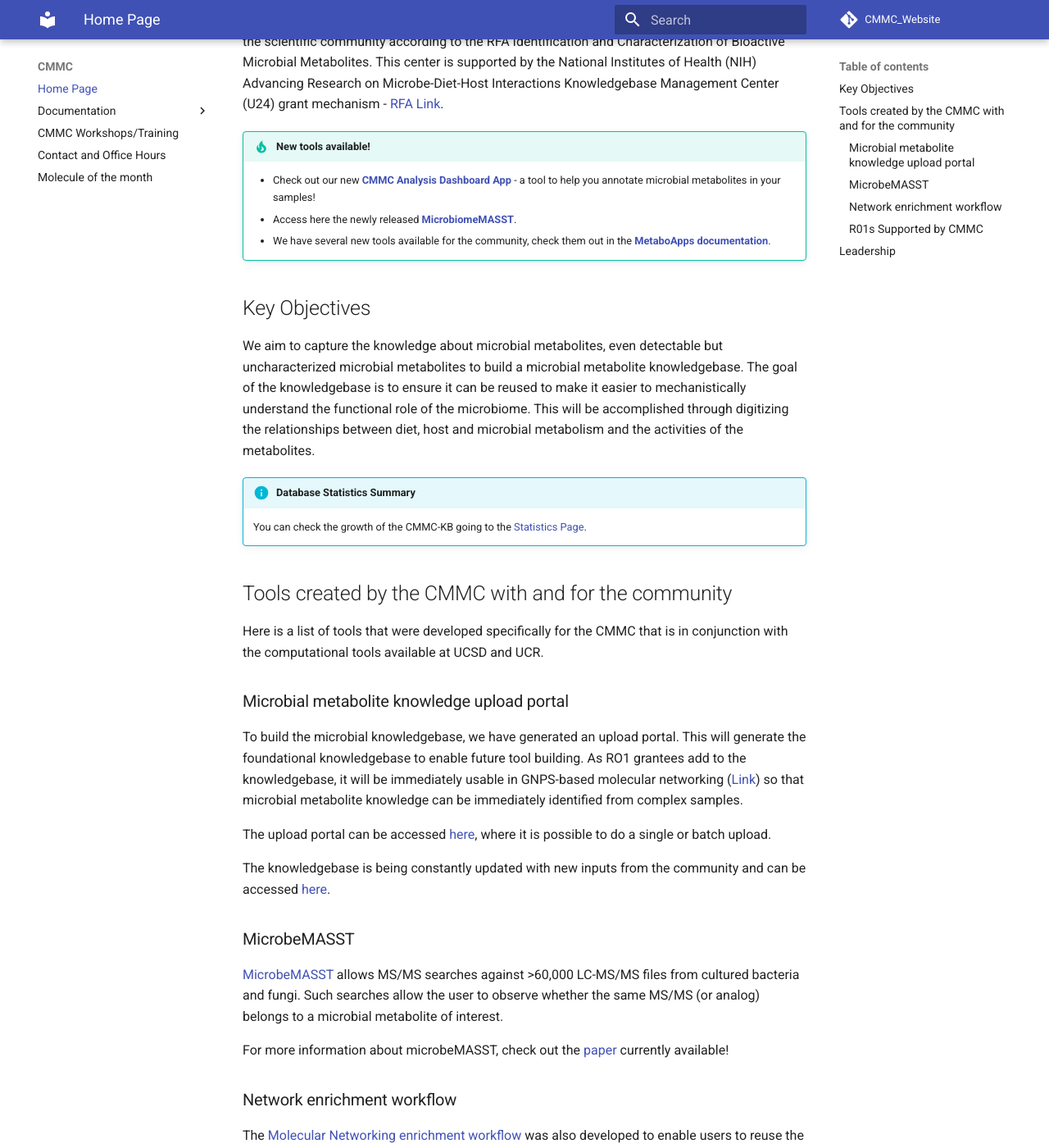
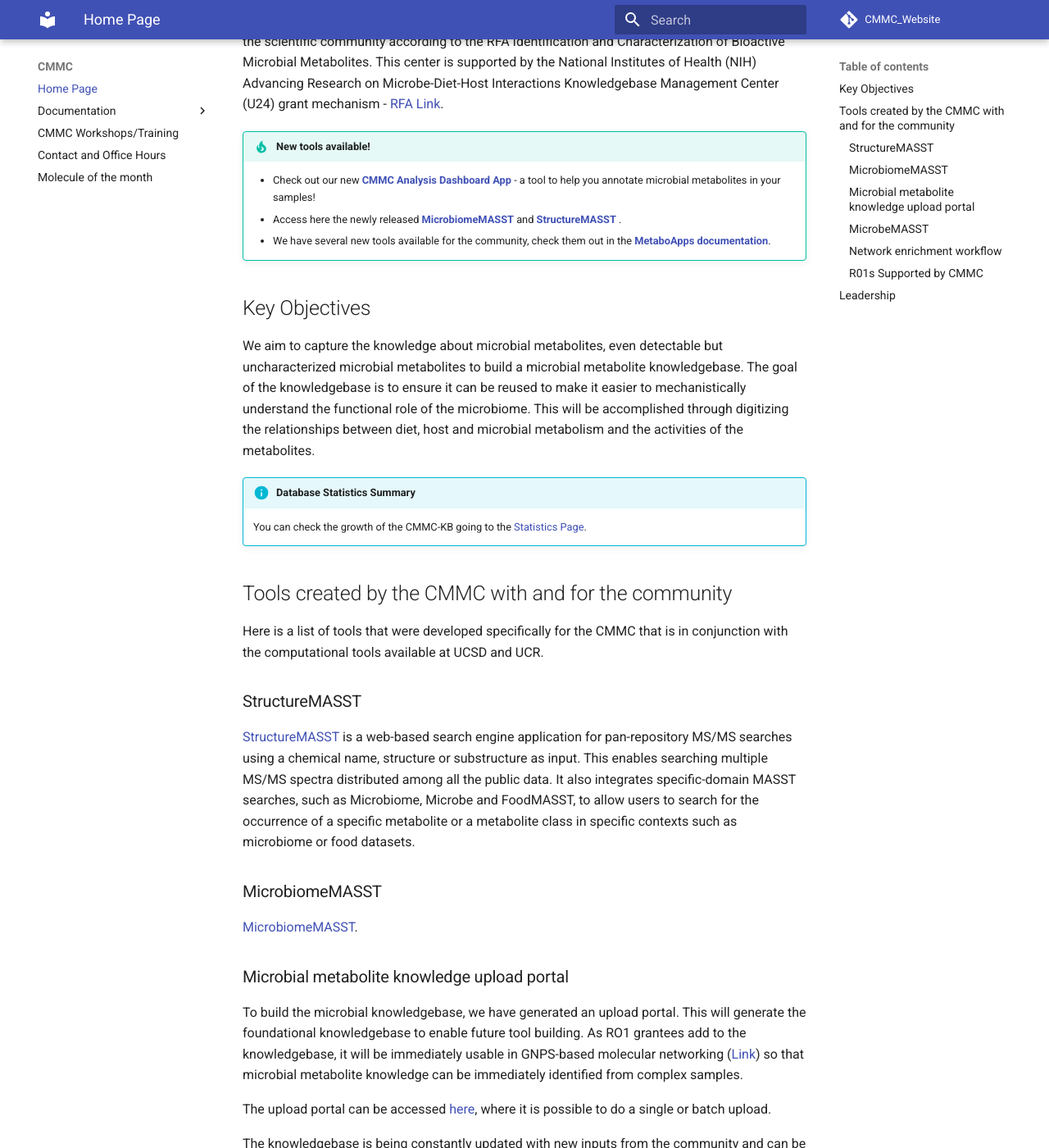
Before and after one commit to wilhan-nunes/CMMC_Website, an MkDocs documentation site: the page built from docs/index.md, in a window 1280 px wide and 1400 px high, scrolled down 582 px. Shown: the whole window at 82% size. Built offline with MkDocs 1.6.1 and Material for MkDocs 9.7.7, drawn with Linux system fonts in a browser that asks for light colours; comment, search, counter and statistics services are not loaded.

Commit message:
Update index.md to include links and descriptions for StructureMASST

```diff
--- a/docs/index.md
+++ b/docs/index.md
@@ -6,7 +6,7 @@ Welcome to the Collaborative Microbial Metabolite (CMMC) Center at the UC San Di
 
 !!! tip "New tools available!"
     - Check out our new [**CMMC Analysis Dashboard App**](https://cmmc-dashboard.gnps2.org/) - a tool to help you annotate microbial metabolites in your samples!
-    - Access here the newly released [**MicrobiomeMASST**](https://masst.gnps2.org/microbiomemasst/).
+    - Access here the newly released [**MicrobiomeMASST**](https://masst.gnps2.org/microbiomemasst/) and [**StructureMASST**](https://structure-masst.gnps2.org/) .
     - We have several new tools available for the community, check them out in the [**MetaboApps documentation**](https://wang-bioinformatics-lab.github.io/GNPS2_Documentation/metaboapps_overview/).
 
 ## Key Objectives
@@ -17,6 +17,13 @@ We aim to capture the knowledge about microbial metabolites, even detectable but
 
 ## Tools created by the CMMC with and for the community
 Here is a list of tools that were developed specifically for the CMMC that is in conjunction with the computational tools available at UCSD and UCR.
+
+### StructureMASST
+[StructureMASST](https://structure-masst.gnps2.org/) is a web-based search engine application for pan-repository MS/MS searches using a chemical name, structure or substructure as input. This enables searching multiple MS/MS spectra distributed among all the public data.
+It also integrates specific-domain MASST searches, such as Microbiome, Microbe and FoodMASST, to allow users to search for the occurrence of a specific metabolite or a metabolite class in specific contexts such as microbiome or food datasets.
+
+### MicrobiomeMASST
+[MicrobiomeMASST](https://masst.gnps2.org/microbiomemasst/).
 
 ### Microbial metabolite knowledge upload portal
 To build the microbial knowledgebase, we have generated an upload portal. This will generate the foundational knowledgebase to enable future tool building. As RO1 grantees add to the knowledgebase, it will be immediately usable in GNPS-based molecular networking ([Link](https://ccms-ucsd.github.io/GNPSDocumentation/)) so that microbial metabolite knowledge can be immediately identified from complex samples.
```
